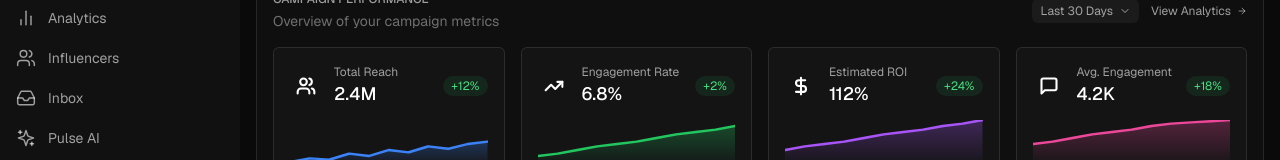
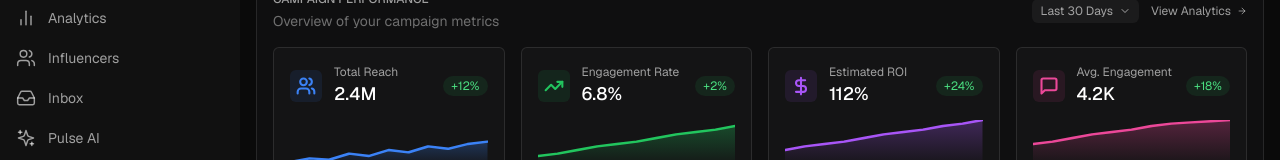
Before and after one commit to satadruNEU/dashboard-app, a React (Vite) app: page / in a window 1280 px wide. Shown: the part 150-310 px from the top of the page. Built offline with nearby package versions, Linux system fonts and the light colour scheme.

Commit message:
fix 2
fix 2

```diff
--- a/src/components/CampaignPerformance.tsx
+++ b/src/components/CampaignPerformance.tsx
@@ -1,6 +1,8 @@
 import { motion } from 'framer-motion';
 import { Users, TrendingUp, DollarSign, MessageSquare, ChevronDown, ArrowRight } from 'lucide-react';
 import { useState } from 'react';
+
+type MetricColor = 'blue' | 'green' | 'purple' | 'pink';
 
 interface MetricCardProps {
   icon: React.ElementType;
@@ -8,11 +10,36 @@ interface MetricCardProps {
   value: string;
   trend: 'up' | 'down';
   trendValue: string;
-  color: string;
+  color: MetricColor;
   delay?: number;
 }
 
+const colorMap = {
+  blue: {
+    bg: 'bg-blue-500',
+    text: 'text-blue-500',
+    hex: '#3B82F6'
+  },
+  green: {
+    bg: 'bg-green-500',
+    text: 'text-green-500',
+    hex: '#22C55E'
+  },
+  purple: {
+    bg: 'bg-purple-500',
+    text: 'text-purple-500',
+    hex: '#A855F7'
+  },
+  pink: {
+    bg: 'bg-pink-500',
+    text: 'text-pink-500',
+    hex: '#EC4899'
+  }
+};
+
 function MetricCard({ icon: Icon, label, value, trend, trendValue, color, delay = 0 }: MetricCardProps) {
+  const colorConfig = colorMap[color];
+
   return (
     <motion.div
       initial={{ opacity: 0, y: 10 }}
@@ -25,8 +52,8 @@ function MetricCard({ icon: Icon, label, value, trend, trendValue, color, delay
     >
       <div className="flex items-center justify-between">
         <div className="flex items-center space-x-3">
-          <div className={`p-1.5 rounded-md bg-opacity-10 bg-${color}`}>
-            <Icon className={`w-5 h-5 text-${color}`} strokeWidth={2.5} />
+          <div className={`p-1.5 rounded-md bg-opacity-10 ${colorConfig.bg}`}>
+            <Icon className={`w-5 h-5 ${colorConfig.text}`} strokeWidth={2.5} />
           </div>
           <div>
             <p className="text-xs text-opacity-60 text-white">{label}</p>
@@ -45,8 +72,8 @@ function MetricCard({ icon: Icon, label, value, trend, trendValue, color, delay
         <svg className="w-full h-full" viewBox="0 0 100 40" preserveAspectRatio="none">
           <defs>
             <linearGradient id={`gradient-${color}`} gradientTransform="rotate(90)">
-              <stop offset="0%" stopColor={color === 'blue' ? '#3B82F6' : color === 'green' ? '#22C55E' : color === 'purple' ? '#A855F7' : '#EC4899'} stopOpacity="0.3" />
-              <stop offset="100%" stopColor={color === 'blue' ? '#3B82F6' : color === 'green' ? '#22C55E' : color === 'purple' ? '#A855F7' : '#EC4899'} stopOpacity="0" />
+              <stop offset="0%" stopColor={colorConfig.hex} stopOpacity="0.3" />
+              <stop offset="100%" stopColor={colorConfig.hex} stopOpacity="0" />
             </linearGradient>
           </defs>
           <path
@@ -63,7 +90,7 @@ function MetricCard({ icon: Icon, label, value, trend, trendValue, color, delay
                color === 'purple' ? "M0,25 L10,22 L20,20 L30,18 L40,15 L50,12 L60,10 L70,8 L80,5 L90,3 L100,0" :
                "M0,20 L10,18 L20,15 L30,12 L40,10 L50,8 L60,5 L70,3 L80,2 L90,1 L100,0"}
             fill="none"
-            stroke={color === 'blue' ? '#3B82F6' : color === 'green' ? '#22C55E' : color === 'purple' ? '#A855F7' : '#EC4899'}
+            stroke={colorConfig.hex}
             strokeWidth="2"
             strokeLinecap="round"
             strokeLinejoin="round"
--- a/tsconfig.app.json
+++ b/tsconfig.app.json
@@ -19,7 +19,6 @@
     "strict": true,
     "noUnusedLocals": true,
     "noUnusedParameters": true,
-    "erasableSyntaxOnly": true,
     "noFallthroughCasesInSwitch": true,
     "noUncheckedSideEffectImports": true
   },
```
Also changed, not shown: tsconfig.node.json (+4 -18 lines).
